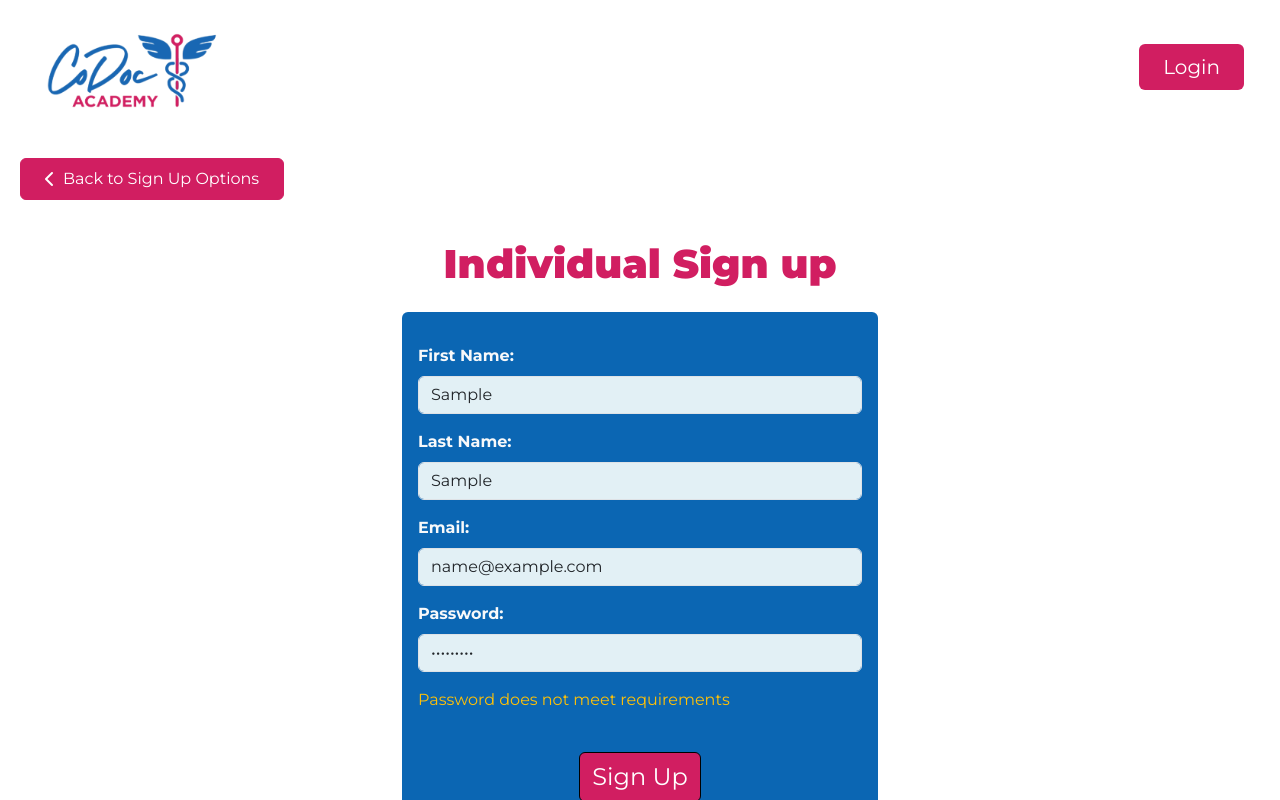
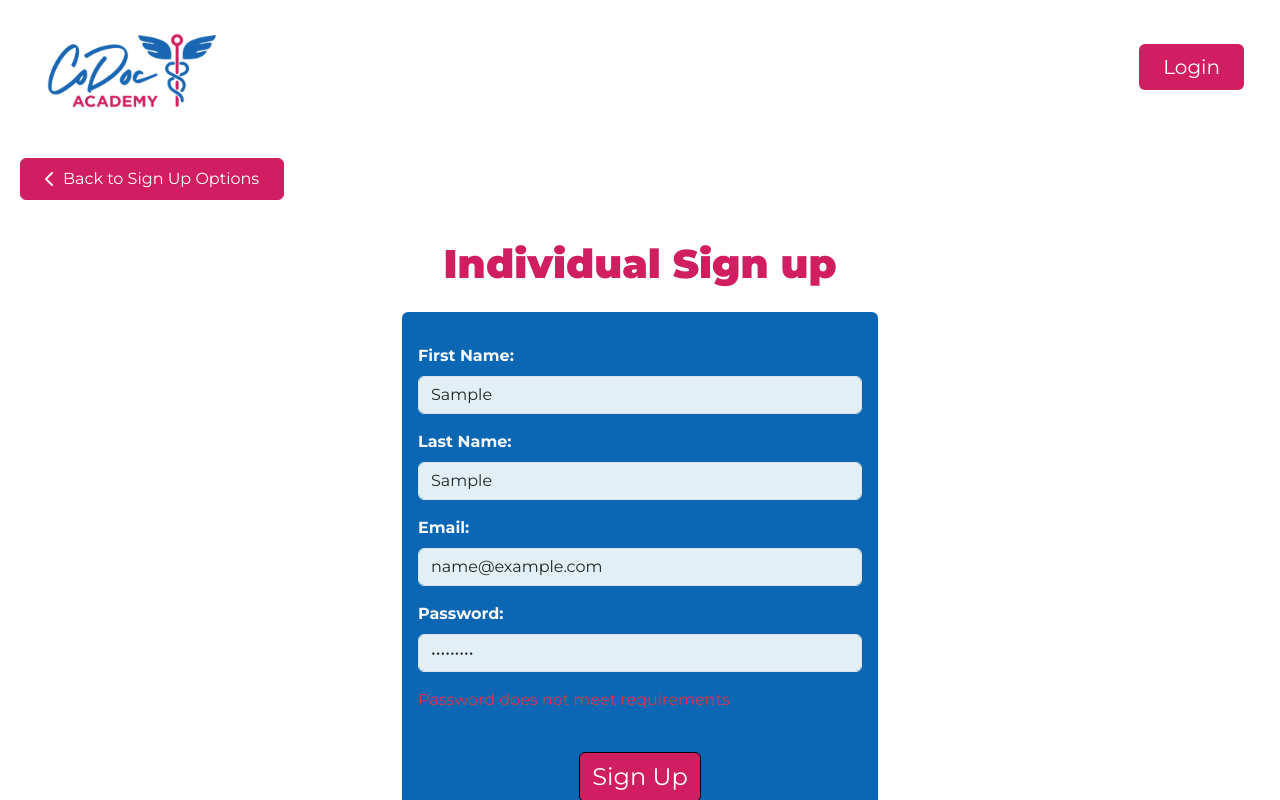
Before and after one commit to ananyaSub955/CodocAcademy, a React (Vite) app: page /individualSignUp in a window 1280 px wide. Both pictures are taken after typing "Sample", "Sample", "name@example.com", "Sample123" into the empty fields and a click on the button "Sign Up". Shown: the top 800 px of the page. Built offline with nearby package versions, Linux system fonts and the light colour scheme.

Commit message:
updating errors on all pages
changing color to read and putting error on creating a group page

```diff
--- a/src/pages/CreateGroup.jsx
+++ b/src/pages/CreateGroup.jsx
@@ -143,6 +143,7 @@
                         </p>
                     </div>
 
+                    {error && <p className="text-danger">{error}</p>}
 
                     <div className='d-flex justify-content-center py-4'>
                         <button className="btn btn-darkFuschia text-center fs-4 border border-black" >
--- a/src/pages/IndividualSignUp.jsx
+++ b/src/pages/IndividualSignUp.jsx
@@ -120,7 +120,7 @@
                         />
                     </div>
 
-                    {error && <p className="text-warning">{error}</p>}
+                    {error && <p className="text-danger">{error}</p>}
 
                     <div className='d-flex justify-content-center py-4'>
                         <button className="btn btn-darkFuschia text-center fs-4 border border-black" >
--- a/src/pages/JoinGroup.jsx
+++ b/src/pages/JoinGroup.jsx
@@ -133,7 +133,7 @@
                         />
                     </div>
 
-                    {error && <p className="text-warning">{error}</p>}
+                    {error && <p className="text-danger">{error}</p>}
 
 
                     <div className='d-flex justify-content-center py-4'>
--- a/src/pages/Login.jsx
+++ b/src/pages/Login.jsx
@@ -88,7 +88,7 @@
           </label>
         </div> */}
 
-        {error && <p className="text-warning">{error}</p>}
+        {error && <p className="text-danger">{error}</p>}
 
         <button type="submit" className="btn btn-darkFuschia">
           Login
```
